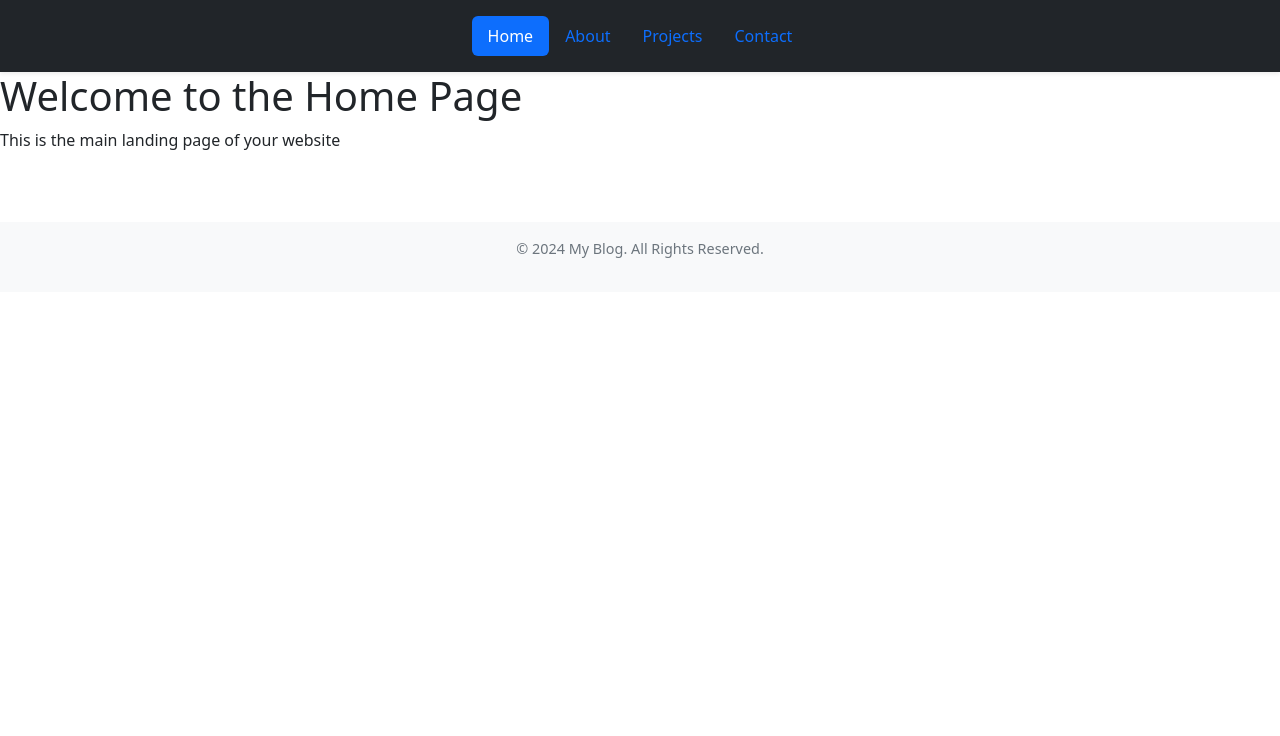
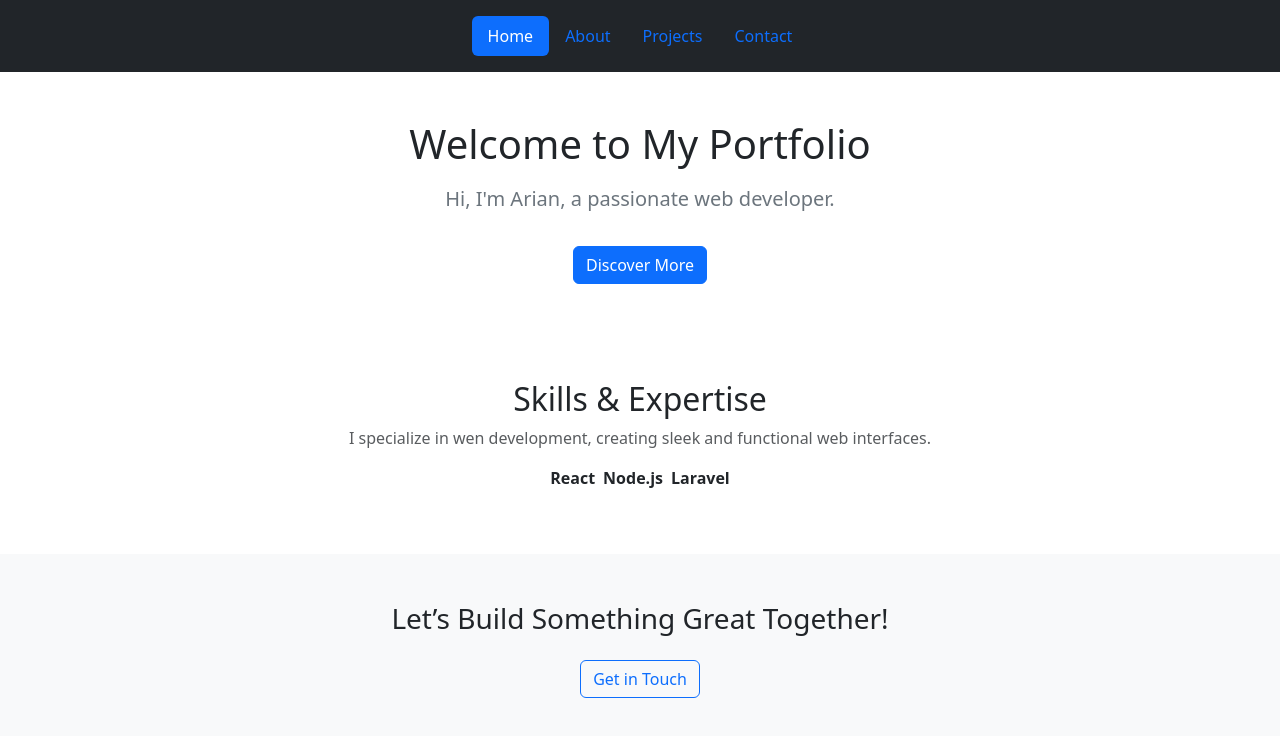
Before and after one commit to arianndrecaj/Arian-Portfolio, a React (Create React App) app in the folder frontend/: page / in a window 1280 px wide. Shown: the top 736 px of the page. Built offline with nearby package versions, Linux system fonts and the light colour scheme.

Commit message:
added home page

```diff
--- a/frontend/src/App.css
+++ b/frontend/src/App.css
@@ -85,3 +85,27 @@ html, body {
   transform: scale(1.02);
   transition: transform 0.2s;
 }
+
+.app-container {
+  display: flex;
+  flex-direction: column;
+  min-height: 100vh; /* Ensure it takes up full viewport height */
+}
+
+/* The main content takes up the remaining space */
+main {
+  flex-grow: 1;
+}
+
+/* Styling for the footer */
+.footer {
+  background-color: #343a40;
+  color: white;
+  padding: 1.5rem 0;
+  text-align: center;
+}
+
+.footer a {
+  color: white;
+  margin: 0 10px;
+}
--- a/frontend/src/App.js
+++ b/frontend/src/App.js
@@ -6,22 +6,21 @@ import Home from "./pages/Home";
 import About from "./pages/About";
 import Contact from "./pages/Contact";
 import Projects from "./pages/Projects";
+import './App.css'; // Make sure you import the CSS file
 
 function App() {
   return (
-    <div>
+    <div className="app-container">
       <Header />
       <main>
         <Routes>
-          {" "}
-          {/* This is where you define your routes */}
           <Route path="/" element={<Home />} />
           <Route path="/about" element={<About />} />
           <Route path="/contact" element={<Contact />} />
           <Route path="/projects" element={<Projects />} />
         </Routes>
       </main>
-          <Footer />
+      <Footer />
     </div>
   );
 }
--- a/frontend/src/components/Footer.js
+++ b/frontend/src/components/Footer.js
@@ -4,7 +4,12 @@ import '../App.css';
 function Footer() {
   return (
     <footer className="footer">
-      <p>© 2024 My Blog. All Rights Reserved.</p>
+      <p>&copy; 2024 Your Company. All rights reserved.</p>
+      <div>
+        <a href="https://facebook.com" className="text-white mx-2">Facebook</a>
+        <a href="https://twitter.com" className="text-white mx-2">Twitter</a>
+        <a href="https://linkedin.com" className="text-white mx-2">LinkedIn</a>
+      </div>
     </footer>
   );
 }
--- a/frontend/src/pages/Home.js
+++ b/frontend/src/pages/Home.js
@@ -1,12 +1,33 @@
-import React from "react";
+import React from 'react';
 
 function Home() {
-    return (
-        <div>
-            <h1>Welcome to the Home Page</h1>
-            <p>This is the main landing page of your website</p>
-        </div>
-    );
+  return (
+    <div>
+      {/* Hero Section */}
+      <section className="hero text-center py-5" style={{ backgroundColor: '#ffffff' }}>
+        <h1 className="display-3 mb-3" style={{ fontSize: '2.5rem' }}>Welcome to My Portfolio</h1>
+        <p className="lead" style={{ color: '#6c757d' }}>Hi, I'm Arian, a passionate web developer.</p>
+        <a href="/about" className="btn btn-primary mt-3">Discover More</a>
+      </section>
+
+      {/* My Skills Section */}
+      <section className="skills text-center py-5">
+        <h2>Skills & Expertise</h2>
+        <p className="text-muted">I specialize in wen development, creating sleek and functional web interfaces.</p>
+        <ul className="list-inline">
+          <li className="list-inline-item"><strong>React</strong></li>
+          <li className="list-inline-item"><strong>Node.js</strong></li>
+          <li className="list-inline-item"><strong>Laravel</strong></li>
+        </ul>
+      </section>
+
+      {/* Call to Action Section */}
+      <section className="cta text-center py-5" style={{ backgroundColor: '#f8f9fa' }}>
+        <h3>Let’s Build Something Great Together!</h3>
+        <a href="/contact" className="btn btn-outline-primary mt-3">Get in Touch</a>
+      </section>
+    </div>
+  );
 }
 
 export default Home;
--- a/frontend/src/pages/Projects.js
+++ b/frontend/src/pages/Projects.js
@@ -28,13 +28,9 @@ const projects = [
 
 function Projects() {
   return (
-    <div className="container my-5">
+    <div className="container my-0">
       <h1 className="text-center mb-4 text-primary">
-        <i className="fas fa-laptop-code mr-2"></i> My Projects
       </h1>
-      <p className="text-center text-secondary">
-        Check out some of the amazing projects I've worked on
-      </p>
 
       <div className="row">
         {projects.map((project, index) => (
```
